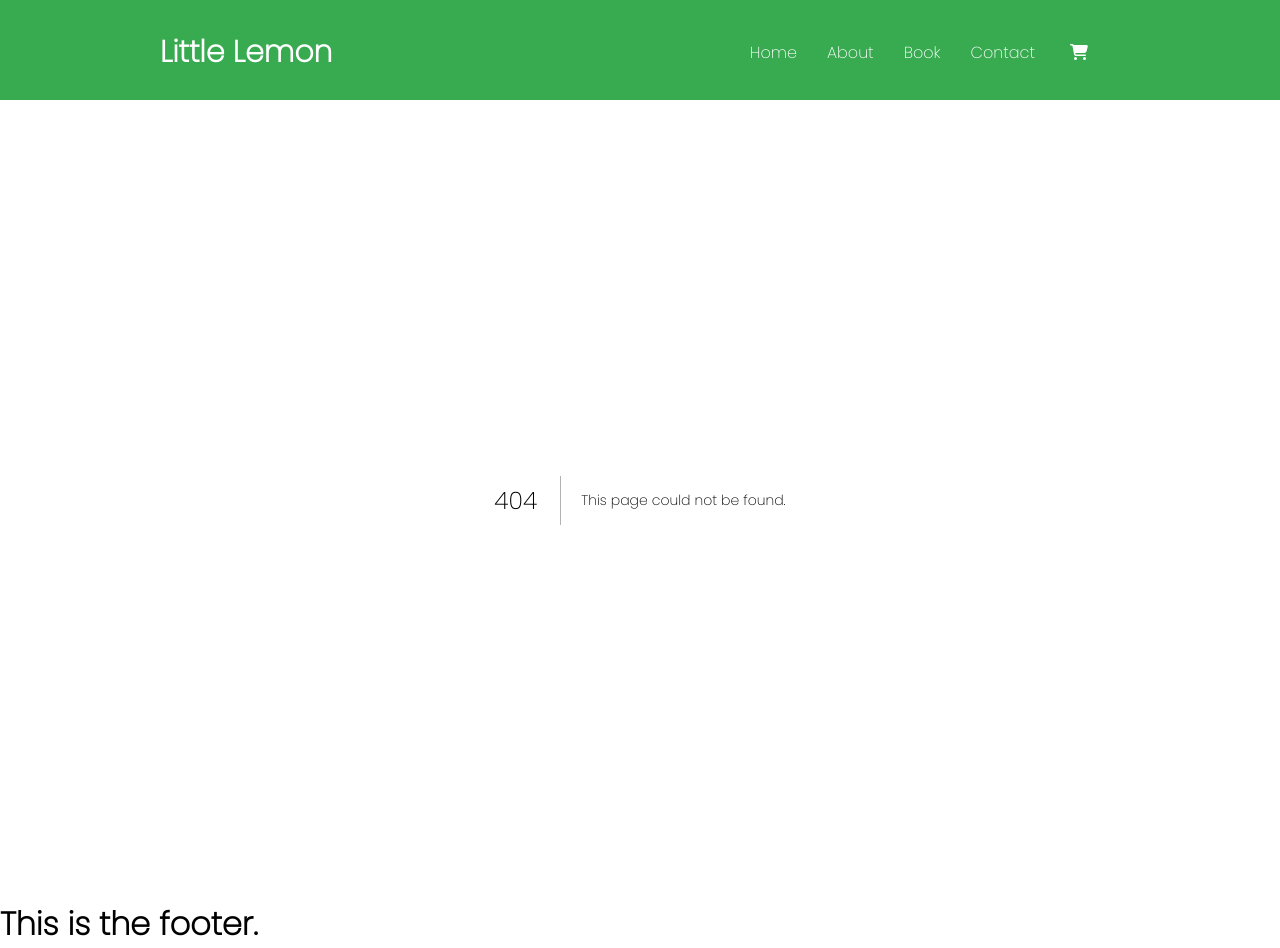
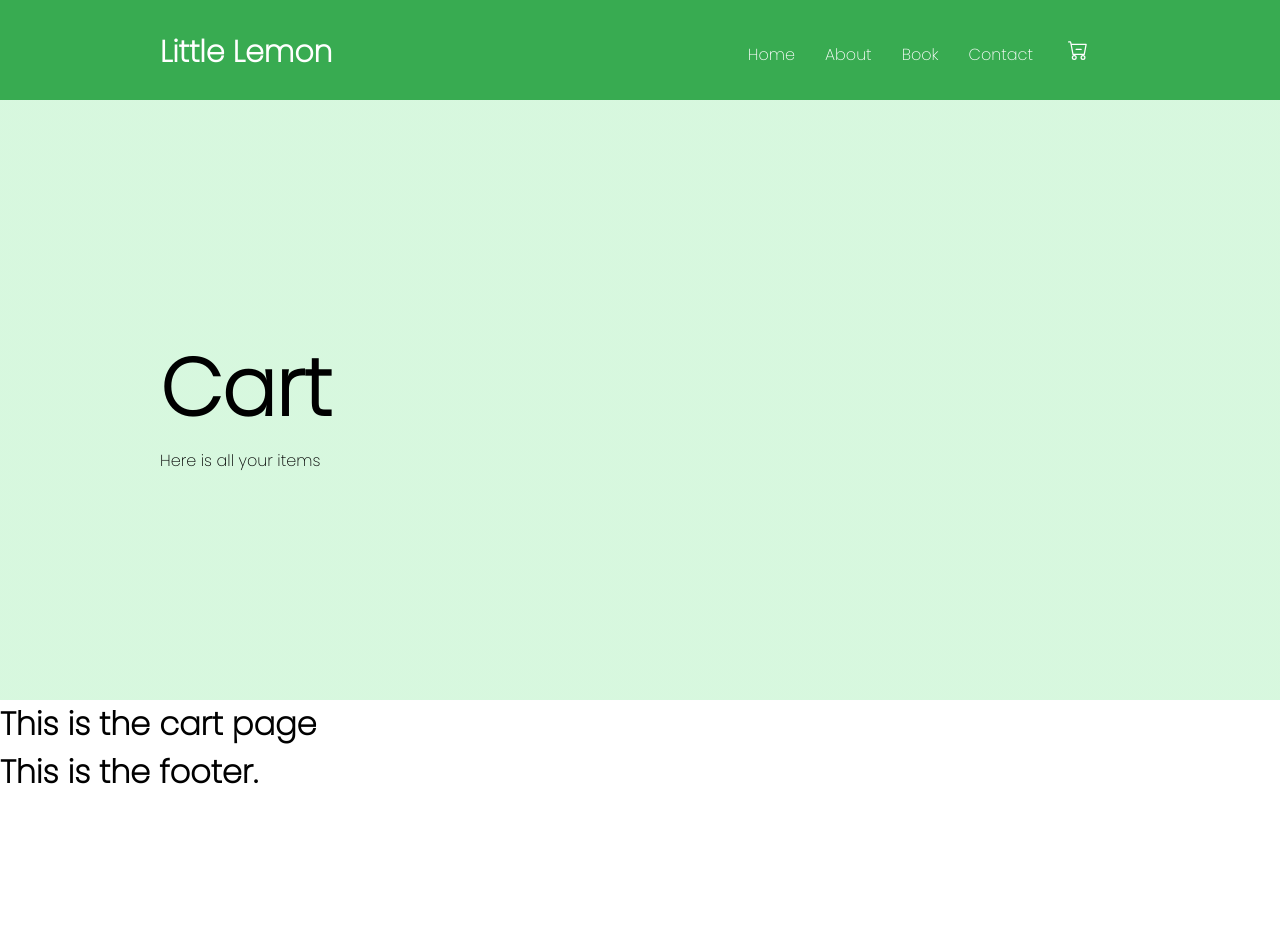
Before and after one commit to kowais915/little-lemon-restaurant, a Next.js app: page /cart in a window 1280 px wide. Before the commit this address had no page. Shown: the top 948 px of the page. After the commit the page ends 800 px from the top, so only its background shows below. Built offline with nearby package versions, Linux system fonts and the light colour scheme.

Commit message:
:sparkles: Added and styled a hero component

```diff
--- /dev/null
+++ b/components/Hero.js
@@ -0,0 +1,23 @@
+import styles from '@/styles/Hero.module.css'
+
+const Hero = ({title, motto}) => {
+    console.log(title)
+    return (
+        <div className={styles.hero}>
+
+           <div className="left">
+                <h1 className={styles.title}>{title}</h1>
+
+                <p>{motto}</p>
+
+           </div>
+
+           <div className="right">
+
+           </div>
+
+        </div>
+     );
+}
+
+export default Hero;
--- a/components/Layout.js
+++ b/components/Layout.js
@@ -1,11 +1,14 @@
 import Navbar from "./Navbar";
 import Footer from "./Footer";
+
 
 const Layout = ({children}) => {
     return (
         <>
             <Navbar />
+
             {children}
+
             <Footer />
 
         </>
--- a/components/Navbar.js
+++ b/components/Navbar.js
@@ -1,11 +1,11 @@
 import styles from '@/styles/Navbar.module.css'
 import Link from 'next/link'
 
-import { FontAwesomeIcon } from '@fortawesome/react-fontawesome';
-import { faShoppingCart } from '@fortawesome/free-solid-svg-icons';
+// import { FontAwesomeIcon } from '@fortawesome/react-fontawesome';
+// import { faShoppingCart } from '@fortawesome/free-solid-svg-icons';
 
 
-
+import {BsCartDash} from 'react-icons/bs'
 
 const Navbar = () => {
     return (
@@ -20,11 +20,11 @@ const Navbar = () => {
 
                 <Link href="/" className={styles.navlink}>Home</Link>
                 <Link href="/about" className={styles.navlink}>About</Link>
-                <Link href="/contact" className={styles.navlink}>Book</Link>
-                <Link href="/blog" className={styles.navlink}>Contact</Link>
+                <Link href="/book" className={styles.navlink}>Book</Link>
+                <Link href="/contact" className={styles.navlink}>Contact</Link>
 
-               <Link href="/">
-               <FontAwesomeIcon icon={faShoppingCart}  className={styles.icon}/>
+               <Link href="/cart">
+              <BsCartDash className={styles.icon}/>
                 </Link>
 
 
--- a/pages/about.js
+++ b/pages/about.js
@@ -1,7 +1,13 @@
+import Hero from '@/components/Hero'
 const About = () => {
     return (
 
         <>
+
+            <Hero
+                title="About Us"
+                motto="We are a small family business that makes organic lemonade"
+            />
             <h1>This is the about page.</h1>
 
         </>
--- /dev/null
+++ b/pages/cart.js
@@ -0,0 +1,16 @@
+import Hero from "@/components/Hero";
+
+const Cart = () => {
+    return (
+        <>
+            <Hero
+
+                title="Cart"
+                motto="Here is all your items"
+            />
+            <h1>This is the cart page</h1>
+        </>
+    );
+}
+
+export default Cart;
--- /dev/null
+++ b/styles/Hero.module.css
@@ -0,0 +1,13 @@
+.hero{
+    width: 1450px;
+    height: 600px;
+    background: linear-gradient(180deg, rgba(44, 216, 82, 0.19) 99.99%, rgba(217, 217, 217, 0) 100%);
+    display: flex;
+    align-items: center;
+    padding-left: 160px;
+}
+
+
+.title{
+    font-size: 80px;
+}
--- a/styles/Navbar.module.css
+++ b/styles/Navbar.module.css
@@ -32,4 +32,5 @@
 .icon{
  margin-left: 20px;
  color: white;
+ font-size: 20px;
 }
```
Also changed, not shown: pages/404.js (added, +17 -0 lines), pages/contact.js (added, +16 -0 lines), pages/index.js (+6 -2 lines), pages/pizza.js (+12 -1 lines).
